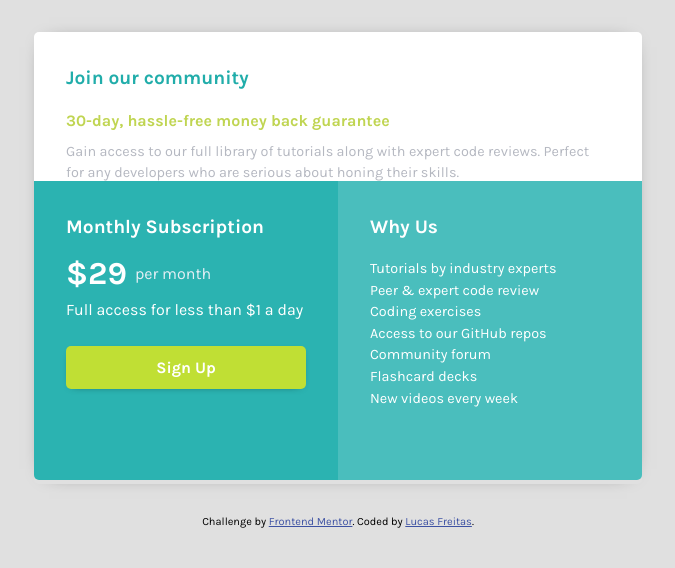
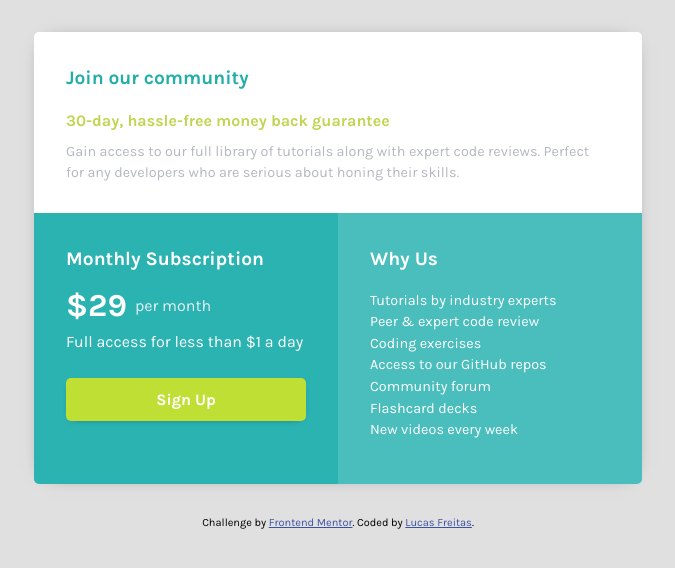
Before and after one commit to molusca/Price-grid-challenge, a plain HTML site: page index.html in a window 1280 px wide. Shown: the whole page, without its empty margins (302-977 px from the left). Drawn offline with Linux system fonts and the light colour scheme.

Commit message:
Grid corrections for Chrome

```diff
--- a/css/reset.css
+++ b/css/reset.css
@@ -23,9 +23,6 @@ article, aside, details, figcaption, figure,
 footer, header, hgroup, menu, nav, section {
 	display: block;
 }
-body {
-	line-height: 1;
-}
 ol, ul {
 	list-style: none;
 }
--- a/css/styles.css
+++ b/css/styles.css
@@ -9,7 +9,7 @@ body {
     box-shadow: 0px 0px 20px -15px black;
     display: grid;
     grid-template-columns: repeat(2, 50%);
-    grid-template-rows: repeat(3, 33%);
+    grid-template-rows: repeat(3, 33.3%);
     margin: 1.5rem;
 }
 
@@ -134,6 +134,7 @@ body {
     .container {
         margin: 2rem auto;
         max-width: 38rem;
+        grid-template-rows: 40% 30% 30%;
     }
 
     .join-section,
```
